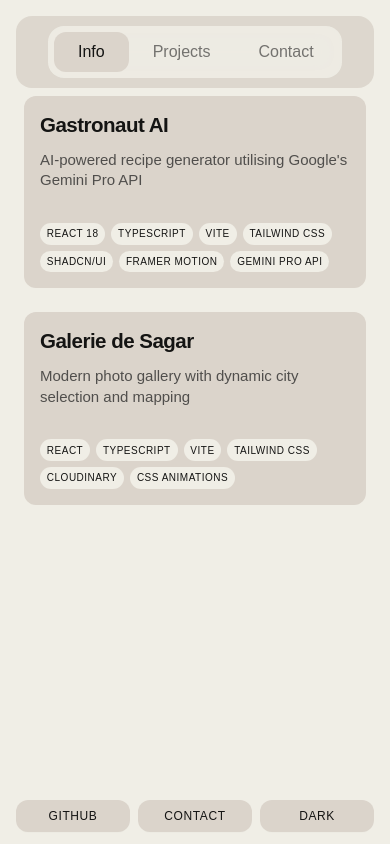
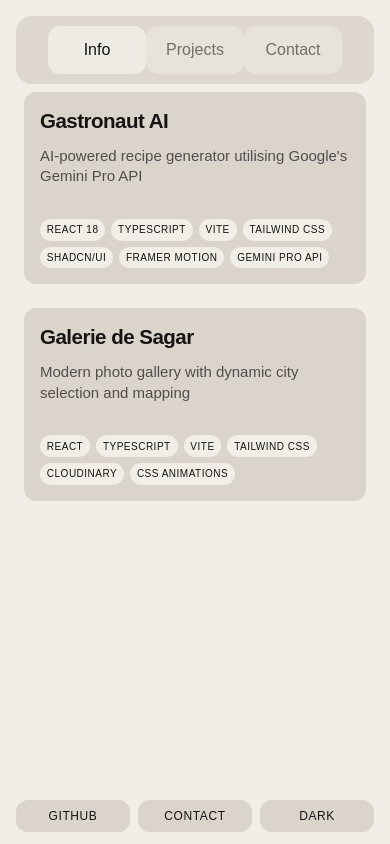
Before and after one commit to sagar-datta/portfolio, a Next.js app: page / in a window 390 px wide. Built offline with nearby package versions, Linux system fonts and the light colour scheme.

Commit message:
refactor: Enhance TabItem and NavigationTabs for improved layout and styling

```diff
--- a/src/components/atoms/TabItem.tsx
+++ b/src/components/atoms/TabItem.tsx
@@ -15,9 +15,17 @@ export const TabItem = forwardRef<HTMLButtonElement, ITabItemProps>(
         ref={ref}
         onClick={onClick}
         className={`
-          relative px-6 py-2 text-base font-medium
+          relative text-base font-medium flex-1 md:flex-none
+          px-2 py-3 md:px-6 md:py-2
+          flex items-center justify-center
           transition-all duration-150 ease-smooth
-          ${isSelected ? "bg-button-light dark:bg-button-dark rounded-xl" : ""}
+          rounded-xl
+          ${
+            isSelected
+              ? `bg-glass-blur dark:bg-glass-blur-dark backdrop-blur-glass
+                 md:bg-button-light md:dark:bg-button-dark md:backdrop-blur-none`
+              : "bg-glass-blur/50 dark:bg-glass-blur-dark/50 backdrop-blur-glass/50 md:bg-transparent md:backdrop-blur-none"
+          }
         `}
       >
         <span
--- a/src/components/molecules/NavigationTabs.tsx
+++ b/src/components/molecules/NavigationTabs.tsx
@@ -15,7 +15,7 @@ export const NavigationTabs = () => {
   const [selectedTab, setSelectedTab] = useState<TabId>("info");
 
   return (
-    <div className="flex items-center justify-between md:justify-start bg-glass-blur dark:bg-glass-blur-dark backdrop-blur-glass rounded-2xl p-1.5 w-full md:w-auto">
+    <div className="flex items-stretch md:items-center justify-between md:justify-start md:bg-glass-blur md:dark:bg-glass-blur-dark md:backdrop-blur-glass md:rounded-2xl md:p-1.5 w-full md:w-auto">
       {TABS.map((tab) => (
         <TabItem
           key={tab.id}
```
